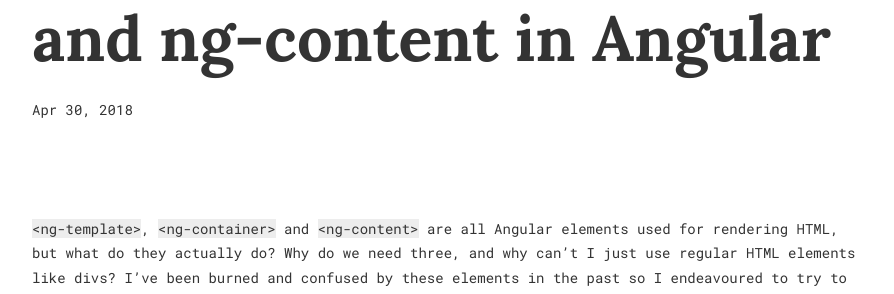
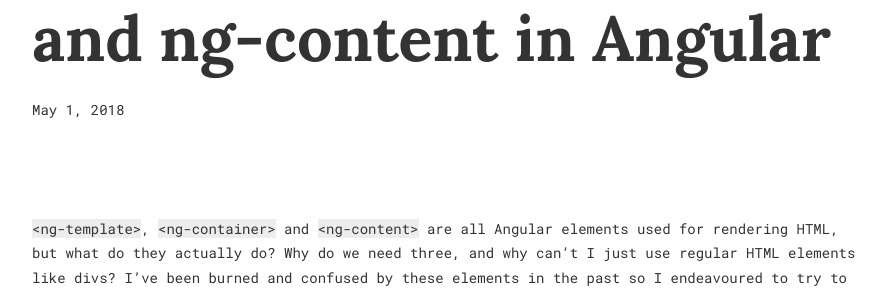
Before and after one commit to natmegs/personal-blog, a Jekyll site: the page built from _posts/2018-05-01-ngtemplate-ngcontainer-ngcontent.markdown, in a window 1280 px wide and 900 px high. Shown: the part 211-505 px from the top of the window, without its empty margins (188-1082 px from the left). Built offline with Jekyll 4.4.1, drawn with Linux system fonts in a browser that asks for light colours; nearby versions of some CDN libraries; part of the change alters nothing that is shown.

Commit message:
fix blog post date

```diff
--- a/_posts/2018-05-01-ngtemplate-ngcontainer-ngcontent.markdown
+++ b/_posts/2018-05-01-ngtemplate-ngcontainer-ngcontent.markdown
@@ -1,7 +1,7 @@
 ---
 layout: post
 title:  "ng-template, ng-container, and ng-content in Angular"
-date:   2018-04-30 14:59:30 -0700
+date:   2018-05-01 11:30:30 -0700
 permalink: /blog/:title
 comments: true
 ---
```
